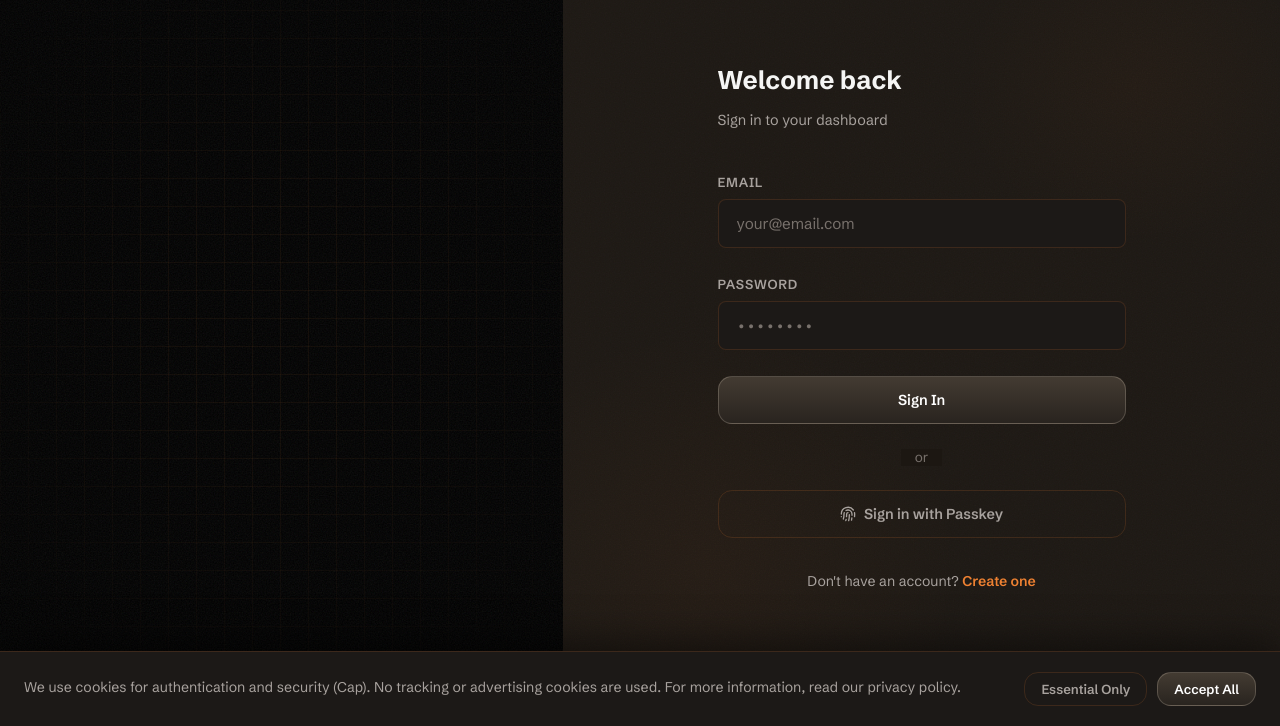
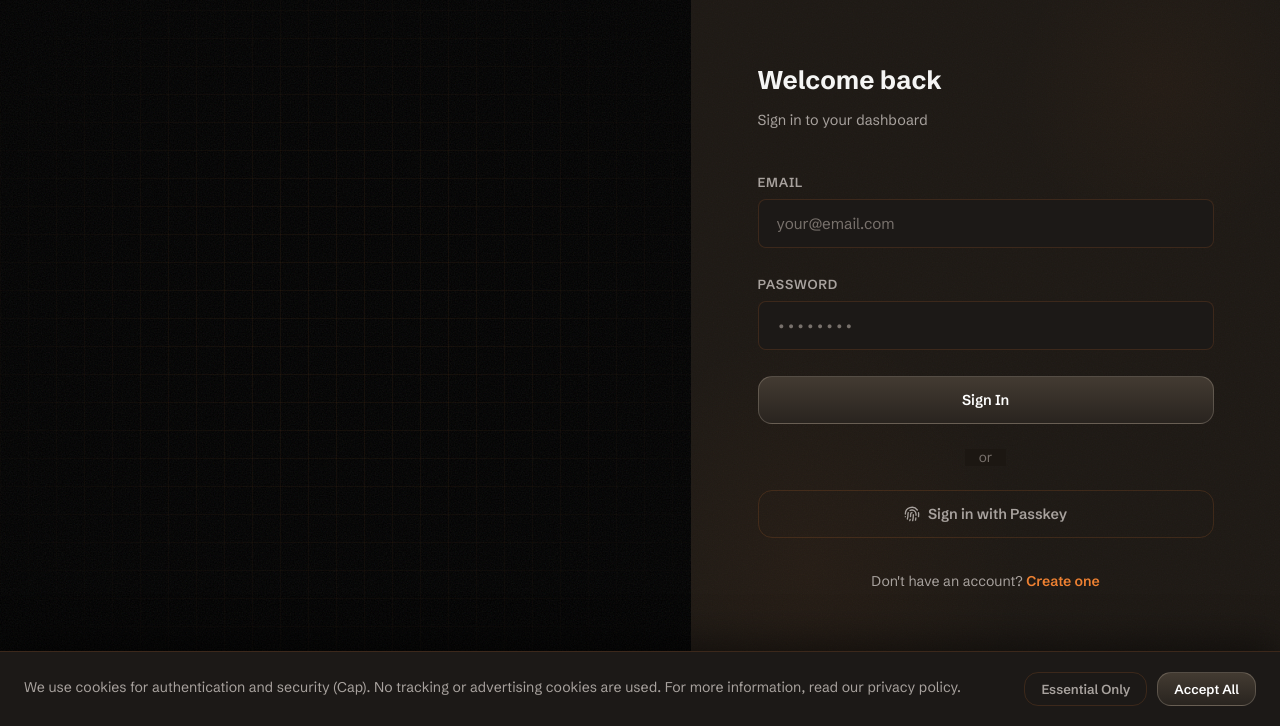
Before and after one commit to ZeroHost-Code/dashboard, a website: page public/index.html in a window 1280 px wide. Shown: the part 74-800 px from the top of the page. Drawn offline with nearby package versions, Linux system fonts and the light colour scheme; no server answers; a script that the page names is missing.

Commit message:
style: revert panel to 54/46, reduce card padding for wider inputs

```diff
--- a/public/css/style.css
+++ b/public/css/style.css
@@ -98,7 +98,7 @@ a:hover { color: var(--accent-1); }
 }
 
 .login-left {
-  width: 44%;
+  width: 54%;
   display: flex;
   align-items: center;
   justify-content: center;
@@ -157,7 +157,7 @@ a:hover { color: var(--accent-1); }
 }
 
 .login-right {
-  width: 56%;
+  width: 46%;
   display: flex;
   align-items: center;
   justify-content: center;
@@ -191,7 +191,7 @@ a:hover { color: var(--accent-1); }
   z-index: 1;
   width: 100%;
   max-width: 520px;
-  padding: 48px 56px;
+  padding: 48px 32px;
 }
 
 @media (max-width: 1024px) {
@@ -227,7 +227,7 @@ a:hover { color: var(--accent-1); }
 
   .login-card {
     max-width: 560px;
-    padding: 40px 32px;
+    padding: 40px 24px;
   }
 }
 
```
